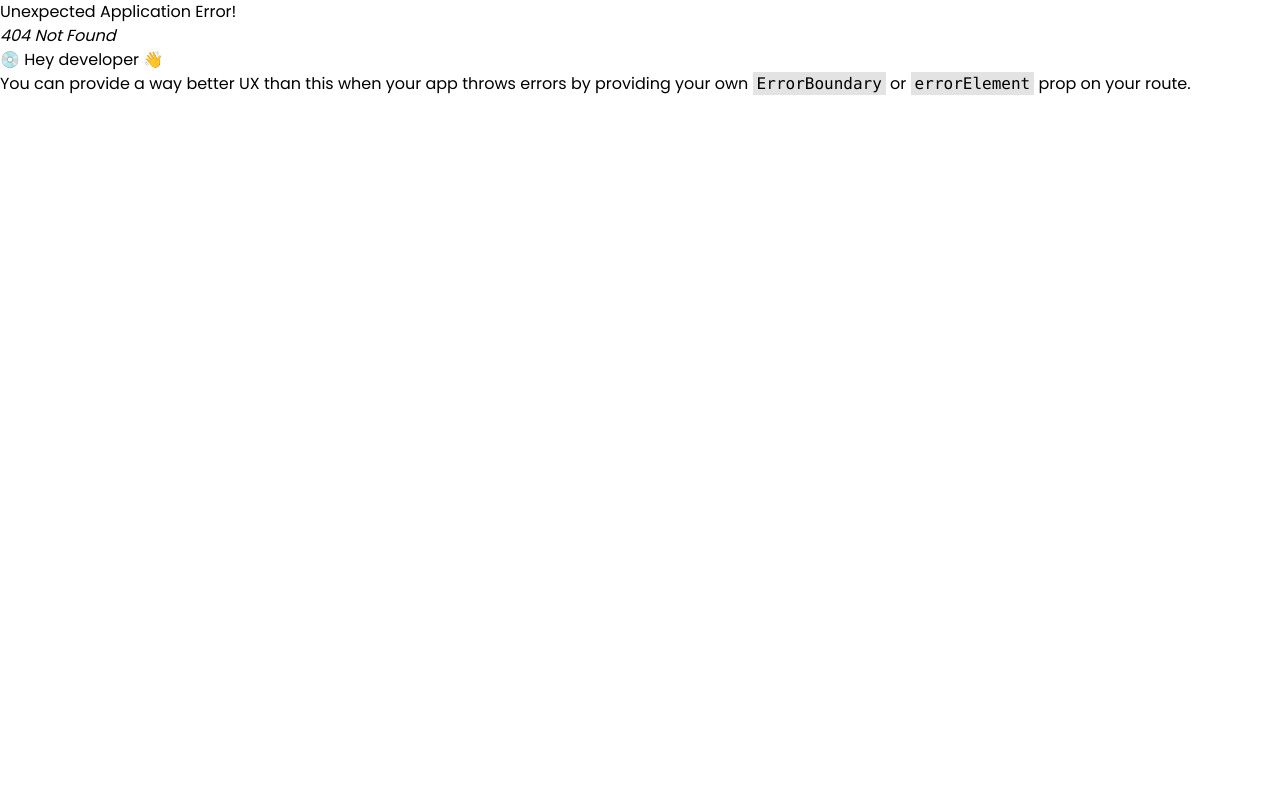
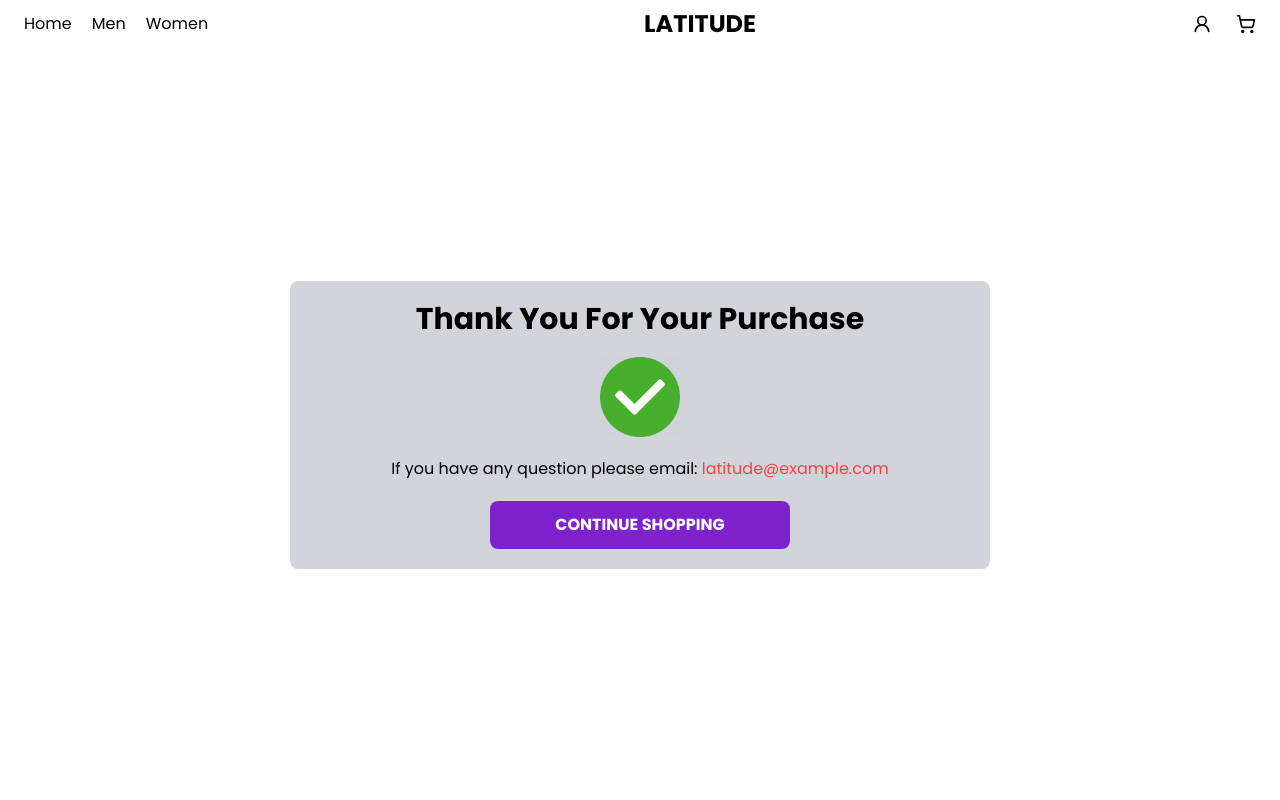
Before and after one commit to OussamaBoussouf/ecommerce-website, a React (Vite) app: page /success in a window 1280 px wide. Before the commit this address had no page. Shown: the top 800 px of the page. Built offline with nearby package versions, Linux system fonts and the light colour scheme.

Commit message:
success page has been added

```diff
--- a/src/App.jsx
+++ b/src/App.jsx
@@ -6,6 +6,7 @@ import Products from "./pages/Products/Products";
 import NavBar from "./components/Navbar/Navbar";
 import Footer from "./components/Footer/Footer";
 import "@stripe/stripe-js";
+import Success from "./pages/SuccessPage/Success";
 
 
 function App() {
@@ -36,6 +37,10 @@ function App() {
           path: "/products/:id",
           element: <Products />,
         },
+        {
+          path: "/success",
+          element: <Success />,
+        },
       ]
     }
   ]);
--- a/src/components/Cart/Cart.jsx
+++ b/src/components/Cart/Cart.jsx
@@ -19,9 +19,7 @@ let stripePromise;
 
 const getStripe = () => {
   if (!stripePromise) {
-    stripePromise = loadStripe(
-      "pk_test_51P8pnT2M6r1QsjNjSoGfzVGSUuexFOPgHMsnXyyuv2ZBM29SYWqYFgBw5Rvi3Hssbtomghkk3RvXLkxrzSKoYKio00k09ARUZB"
-    );
+    stripePromise = loadStripe(import.meta.env.VITE_PUBLIC_KEY);
   }
   return stripePromise;
 };
@@ -59,7 +57,7 @@ function Cart({ onClose }) {
     lineItems: items,
     mode: "payment",
     successUrl: `${window.location.origin}/success`,
-    cancelUrl: `${window.location.origin}/cancel`,
+    cancelUrl: `${window.location.origin}`,
   };
 
   const redirectToCheckout = async () => {
--- a/src/components/HeroSection/HeroSection.jsx
+++ b/src/components/HeroSection/HeroSection.jsx
@@ -16,7 +16,7 @@ function HeroSection() {
           Discover your personal style with our premium clothing collection
         </h1>
         <ButtonLink
-          path="/product/1"
+          path="/products/women"
           className="text-sm md:text-lg bg-white transition-colors duration-700 ease-in-out hover:bg-black hover:text-white font-poppins-bold px-8 py-3"
         >
           SHOP NOW
--- a/src/components/Navbar/Navbar.jsx
+++ b/src/components/Navbar/Navbar.jsx
@@ -23,13 +23,13 @@ function Navbar() {
         <div className="hidden md:block">
           <div className="flex items-center space-x-5">
             <div className="hover:font-bold">
+              <Link to="/">Home</Link>
+            </div>
+            <div className="hover:font-bold">
               <Link to="/products/men">Men</Link>
             </div>
             <div className="hover:font-bold">
               <Link to="/products/women">Women</Link>
-            </div>
-            <div className="hover:font-bold">
-              <Link to="/products/kids">Kids</Link>
             </div>
           </div>
         </div>
@@ -69,13 +69,13 @@ function Navbar() {
           {isMenuOpen ? (
             <div className="absolute z-10 bg-white right-0 top-8 rounded-lg p-3 space-y-3 w-28 shadow-2xl md:hidden">
               <div>
+                <Link to="/">Home</Link>
+              </div>
+              <div>
                 <Link to="/products/men">Men</Link>
               </div>
               <div>
                 <Link to="/products/women">Women</Link>
-              </div>
-              <div>
-                <Link to="/products/kids">Kids</Link>
               </div>
             </div>
           ) : null}
--- a/src/components/Trendy/Trendy.jsx
+++ b/src/components/Trendy/Trendy.jsx
@@ -20,7 +20,7 @@ function Trendy() {
             deleniti? Distinctio labore error cum debitis incidunt
           </p>
           <ButtonLink
-            path="/product/1"
+            path="/products/men"
             className="px-6 py-3 rounded-lg bg-light-blue font-poppins-bold text-dark-blue hover:shadow-xl"
           >
             Shop now
--- /dev/null
+++ b/src/pages/SuccessPage/Success.jsx
@@ -0,0 +1,44 @@
+import React, { useEffect } from "react";
+import { ButtonLink } from "../../components/ui/ButtonLink";
+import successIcon from "../../assets/img/success-icon.webp";
+//REDUX
+import { useDispatch } from "react-redux";
+import { clearCart } from "../../redux/cartSlice";
+
+function Success() {
+  const dispatch = useDispatch();
+
+
+  useEffect(() => {
+    dispatch(clearCart());
+  }, []);
+
+  return (
+    <section className="h-[calc(100vh-50px)]  w-full flex items-center justify-center">
+      <div className="max-w-[1100px] mx-auto">
+        <div className="bg-gray-300 w-[90vw] max-w-[700px] text-center rounded-lg py-5 px-5">
+          <h2 className="font-poppins-bold text-2xl sm:text-3xl mb-5">
+            Thank You For Your Purchase
+          </h2>
+          <img
+            className="w-20 mx-auto mb-5"
+            src={successIcon}
+            alt="success-icon"
+          />
+          <p className="mb-5">
+            If you have any question please email:{" "}
+            <span className="text-red-500">latitude@example.com</span>
+          </p>
+          <ButtonLink
+            path="/products/men"
+            className="w-full max-w-[300px] active:scale-95 bg-purple-700 py-3 font-poppins-bold rounded-lg text-white"
+          >
+            CONTINUE SHOPPING
+          </ButtonLink>
+        </div>
+      </div>
+    </section>
+  );
+}
+
+export default Success;
--- a/src/redux/cartSlice.js
+++ b/src/redux/cartSlice.js
@@ -17,9 +17,12 @@ export const cartSlice = createSlice({
     removeItem: (state, action) => {
       state.products = state.products.filter((product) => product.id !== action.payload.id);
     },
+    clearCart: (state) => {
+      state.products = [];
+    }
   },
 });
 
-export const { addToCart, removeItem } = cartSlice.actions;
+export const { addToCart, removeItem, clearCart } = cartSlice.actions;
 
 export default cartSlice.reducer;
```
Also changed, not shown: src/assets/img/success-icon.webp (added), 1 other file (tests, documents, lock files or other folders).
